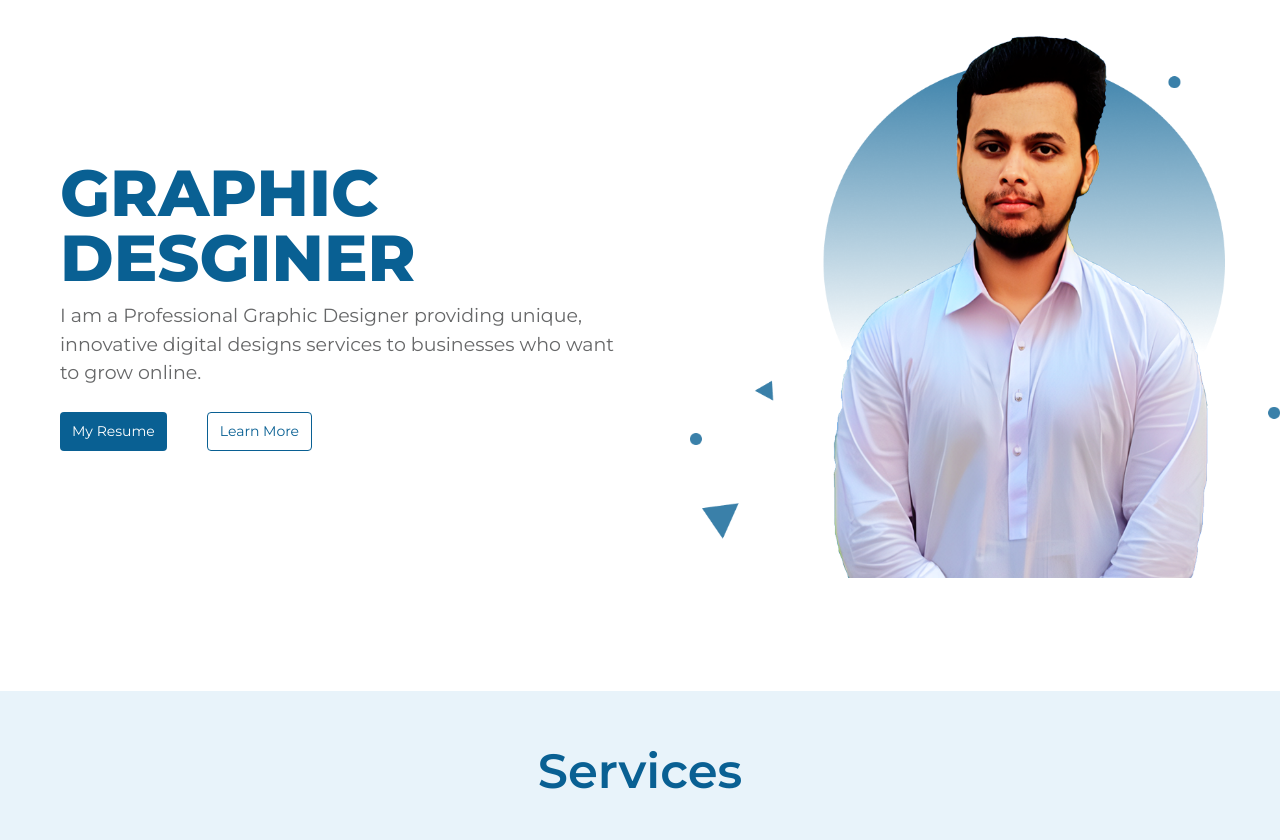
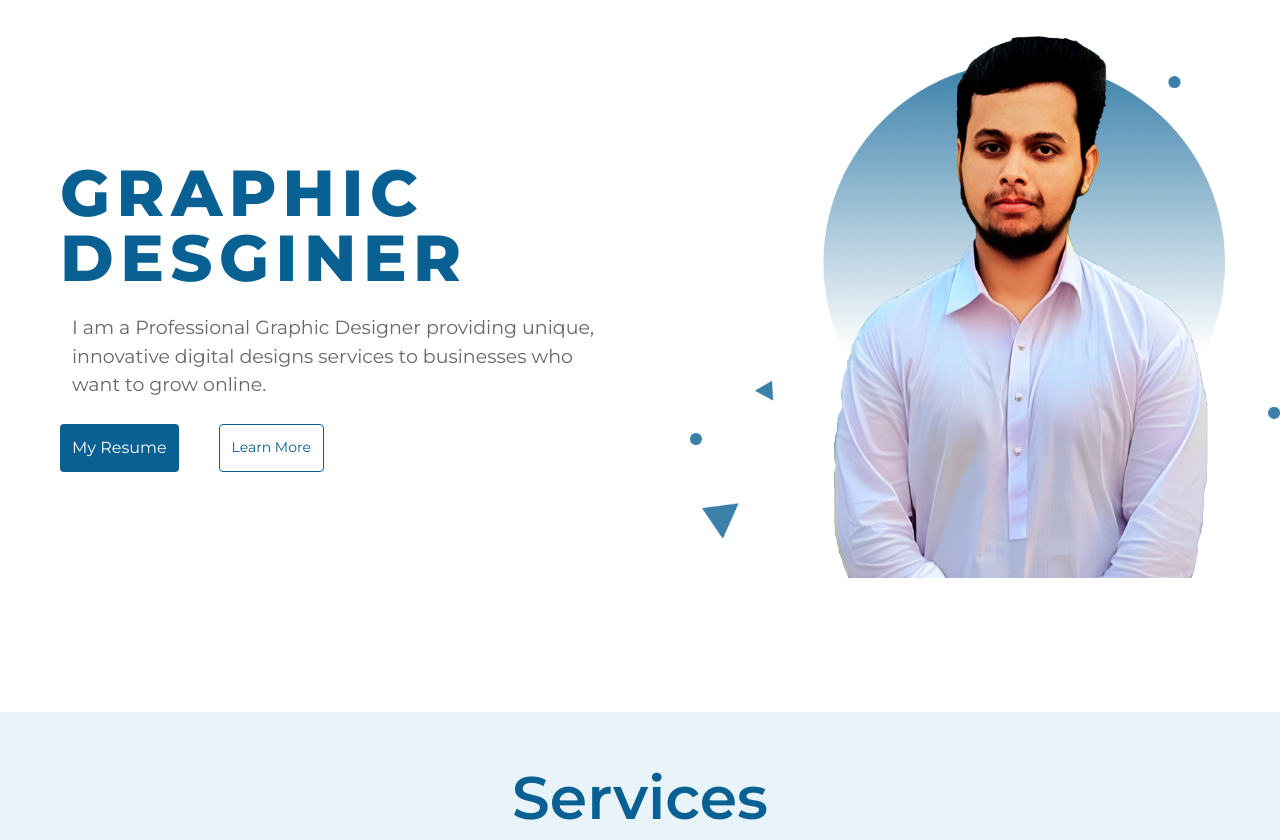
Before and after one commit to fahad111000/Rehman-project, a website: page index.html in a window 1280 px wide. Shown: the part 64-904 px from the top of the page. Drawn offline with nearby package versions, Linux system fonts and the light colour scheme.

Commit message:
Font sixe fixed for mobile version

```diff
--- a/index.html
+++ b/index.html
@@ -74,13 +74,13 @@
             <div class="max-w-[1440px]  w-full mx-auto px-3 sm:px-15  flex flex-col-reverse md:flex-row">
 
                 <!-- content -->
-                <div class="my-30 py-10  mx-auto  w-full md:w-1/2 text-center lg:text-left   ">
+                <div class="my-10 sm:my-30 py-10  mx-auto  w-full md:w-1/2 text-center lg:text-left   ">
                     <h1
-                        class=" font-extrabold leading-none    text-primary text-[40px] sm:text-[65px]  2xl:text-[90px]">
+                        class=" font-extrabold leading-none pb-3 tracking-widest    text-primary text-[50px] sm:text-[65px]  2xl:text-[90px]">
                         GRAPHIC<br>DESGINER
                     </h1>
 
-                    <p class="text-[19px]  2xl:text-[24px] text-[#666768] py-3 sm:py-3">I am a
+                    <p class="text-[19px]  2xl:text-[24px] text-[#666768] p-3 sm:py-3">I am a
                         Professional
                         Graphic Designer
                         providing unique,
@@ -92,7 +92,7 @@
                     <!-- Button -->
                     <div class="buttons mt-3 gap-10 flex  justify-center lg:justify-start">
                         <button
-                            class="cursor-pointer text-[14px] 2xl:text-[18px] bg-primary text-white px-3 py-2 2xl:p-3  rounded">My
+                            class="cursor-pointer text-[16px] 2xl:text-[18px] bg-primary text-white px-10 sm:px-3 py-3 2xl:p-3  rounded">My
                             Resume</button>
                         <button
                             class="max-[430px]:hidden text-[14px] 2xl:text[18px] px-3 py-2 2xl:p-3 cursor-pointer border-1 border-primary text-primary rounded">Learn
@@ -124,7 +124,7 @@
             <div class=" w-full max-w-[1440px] mx-auto px-3 sm:px-15 sm:py-4">
 
                 <!-- Heading -->
-                <h2 class="text-5xl 2xl:text-7xl  font-semibold text-center text-primary  ">Services</h2>
+                <h2 class="text-5xl sm:text-6xl 2xl:text-7xl  font-semibold text-center text-primary  ">Services</h2>
 
 
                 <!-- Cards Container -->
@@ -281,7 +281,7 @@
 
         <!-- Projects -->
         <section class="md:py-15 ">
-            <h1 class="text-2xl md:text-6xl text-[#096093] text-center">Projects</h1>
+            <h1 class="text-5xl sm:text-6xl 2xl:text-7xl  font-semibold text-center text-primary  ">Projects</h1>
 
             <!-- Project Wrapper -->
             <div class="flex md:w-full flex-wrap justify-center gap-5 py-17">
```
Also changed, not shown: src/output.css.
